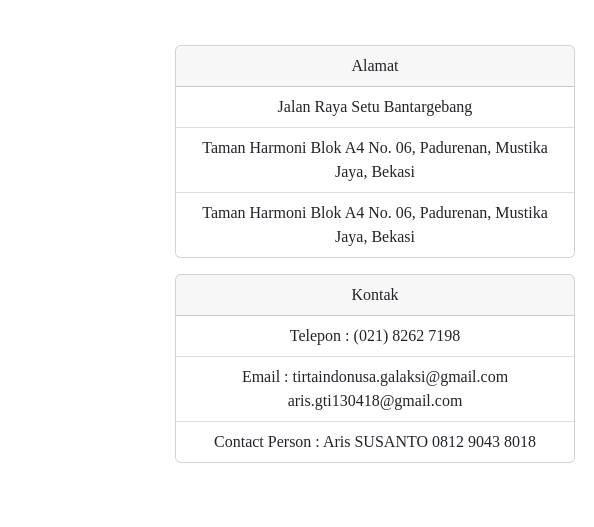
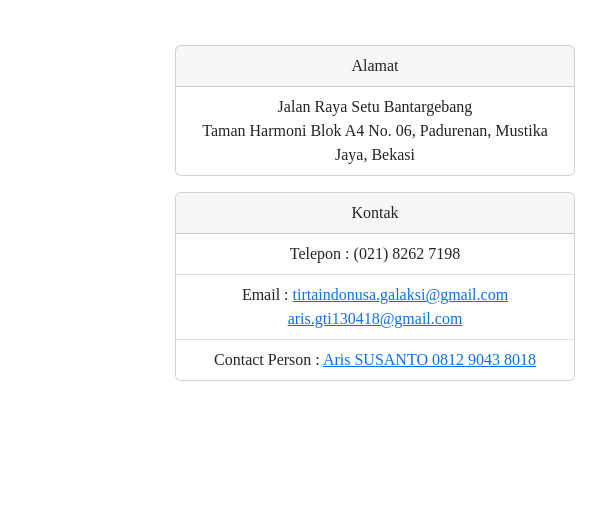
Before and after one commit to FaisalBazz/PT-Galaksi-Tirta-Indonusa, a plain HTML site: page index.html in a window 1280 px wide. Shown: the part 2947-3474 px from the top of the page, 0-594 px from the left. Drawn offline with Linux system fonts and the light colour scheme.

Commit message:
ganti kolom alamat

```diff
--- a/index.html
+++ b/index.html
@@ -288,11 +288,12 @@
             Alamat
           </div>
           <ul class="list-group list-group-flush">
-            <li class="list-group-item">Jalan Raya Setu Bantargebang</li>
-            <li class="list-group-item">Taman Harmoni Blok A4 No. 06, Padurenan,
+            <li class="list-group-item">Jalan Raya Setu Bantargebang<br>Taman Harmoni Blok A4 No. 06, Padurenan,
+              Mustika Jaya, Bekasi</li>
+            <!-- <li class="list-group-item">Taman Harmoni Blok A4 No. 06, Padurenan,
               Mustika Jaya, Bekasi</li>
             <li class="list-group-item">Taman Harmoni Blok A4 No. 06, Padurenan,
-              Mustika Jaya, Bekasi</li>
+              Mustika Jaya, Bekasi</li> -->
           </ul>
         </div>
         <div class="card mb-3" style="width: 25rem;">
@@ -301,9 +302,11 @@
           </div>
           <ul class="list-group list-group-flush">
             <li class="list-group-item">Telepon : (021) 8262 7198</li>
-            <li class="list-group-item">Email : tirtaindonusa.galaksi@gmail.com
-              aris.gti130418@gmail.com</li>
-            <li class="list-group-item">Contact Person : Aris SUSANTO 0812 9043 8018</li>
+            <li class="list-group-item">Email : <a href="mailto:tirtaindonusa.galaksi@gmail.com">
+                tirtaindonusa.galaksi@gmail.com</a>
+              <a href="mailto:aris.gti130418@gmail.com">aris.gti130418@gmail.com</a></li>
+            <li class="list-group-item">Contact Person : <a href="https://wa.me/6281290438018">Aris SUSANTO 0812 9043
+                8018</a></li>
           </ul>
         </div>
       </div>
@@ -328,15 +331,16 @@
         <div class="col-md-4">
         </div>
         <div class="col-md-4 d-flex justify-content-end">
-          <p><a href="" class="text-decoration-none text-white"><i class="fa-brands fa-instagram"></i>
+          <p><a href="#" class="text-decoration-none text-white"><i class="fa-brands fa-instagram"></i>
               Instagram |
             </a>
           </p>
-          <p><a href="" class="text-decoration-none text-white ms-1"> <i class="fa-brands fa-youtube"></i>
+          <p><a href="#" class="text-decoration-none text-white ms-1"> <i class="fa-brands fa-youtube"></i>
               Youtube |
             </a>
           </p>
-          <p><a href="" class="text-decoration-none text-white ms-1"><i class="fa-brands fa-whatsapp"></i>
+          <p><a href="https://wa.me/6281290438018" class="text-decoration-none text-white ms-1"><i
+                class="fa-brands fa-whatsapp"></i>
               Whatsapp</a>
           </p>
         </div>
```
